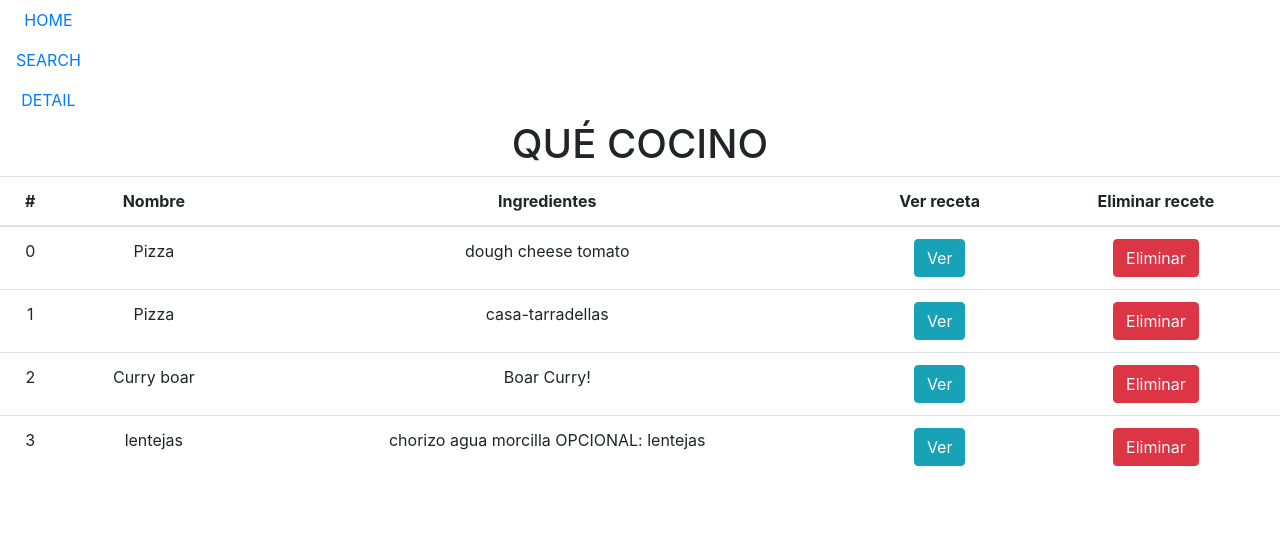
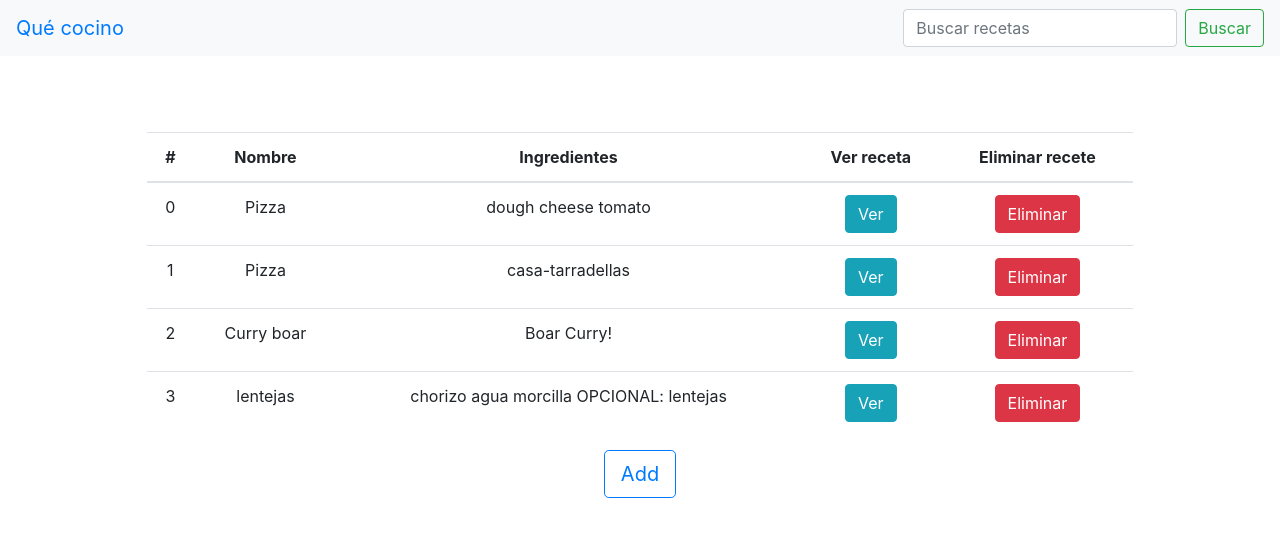
Before and after one commit to adriamunuera-travelperk/TKUniversity, a React (Create React App) app in the folder FRONTEND/que-cocino/: page /recipes in a window 1280 px wide. Shown: the top 536 px of the page. Built offline with nearby package versions, Linux system fonts and the light colour scheme.

Commit message:
Improving the UI

```diff
--- /dev/null
+++ b/FRONTEND/que-cocino/src/AddRecipe.js
@@ -0,0 +1,5 @@
+import React from 'react'
+
+const AddRecipe = () => <h1>ADD RECIPE</h1>
+
+export default AddRecipe
--- a/FRONTEND/que-cocino/src/App.js
+++ b/FRONTEND/que-cocino/src/App.js
@@ -1,33 +1,35 @@
 import React from 'react';
 import logo from './logo.svg';
 import {Switch, Route, NavLink, Redirect} from 'react-router-dom'
-import {Nav, Jumbotron, Button} from 'react-bootstrap'
+import {Nav, Jumbotron, Button, Navbar, NavDropdown, Form, FormControl} from 'react-bootstrap'
 import './App.css';
 import 'bootstrap/dist/css/bootstrap.min.css';
 
 import Homepage from './Homepage'
 import Detail from './Detail'
+import AddRecipe from './AddRecipe'
+
 
 function App() {
   return (
     <div className="App">
-      <div>
-        <Nav variant="pills" defaultActiveKey="/recipes/">
-          <Nav.Item>
-            <Nav.Link>
-              <NavLink exact to="/recipes/">HOME</NavLink>
-            </Nav.Link>
-            <Nav.Link>
-              <NavLink exact to="/recipes/?name=Pi">SEARCH</NavLink>
-            </Nav.Link>
-            <Nav.Link>
-              <NavLink exact activeClassName={'activePage'} to="/recipes/1">DETAIL</NavLink>
-            </Nav.Link>
-          </Nav.Item>
-        </Nav>
-      </div>
+        <Navbar bg="light" expand="lg">
+          <Navbar.Brand>
+            <NavLink exact to="/recipes/">Qué cocino</NavLink>
+          </Navbar.Brand>
+          <Navbar.Toggle aria-controls="basic-navbar-nav" />
+          <Navbar.Collapse id="basic-navbar-nav">
+            <Nav className="mr-auto">
+            </Nav>
+            <Form inline>
+              <FormControl type="text" placeholder="Buscar recetas" className="mr-sm-2" />
+              <Button variant="outline-success">Buscar</Button>
+            </Form>
+          </Navbar.Collapse>
+        </Navbar>
       <Switch>
         <Route exact path='/recipes/' render={() => <Homepage/>}/>
+        <Route exact path='/recipes/add/' render={() => <AddRecipe/>}/>
         <Route exact path={'/recipes/'+':id'} render={(props) => <Detail id={props.match.params.id}/>}/>
         <Redirect to='/recipes/'/>
       </Switch>
--- a/FRONTEND/que-cocino/src/Homepage.js
+++ b/FRONTEND/que-cocino/src/Homepage.js
@@ -14,7 +14,10 @@ const Homepage = () => {
   const allRecipesFromAPI = allRecipes //TODO: GET
 
   return (<div>
-      <h1>QUÉ COCINO</h1>
+            <Container>
+              <Row>
+                <Card style={{ width: '90%', margin: '0 auto', float: 'none', marginTop:'7vh', borderWidth: '0px'}}>
+                    <Card.Body>
                     <Table responsive>
                       <thead>
                         <tr>
@@ -46,6 +49,15 @@ const Homepage = () => {
                         }
                       </tbody>
                     </Table>
+                    <Button variant="outline-primary" size="lg">
+                      <NavLink exact to={"/recipes/add"}>
+                        Add
+                      </NavLink>
+                    </Button>
+                  </Card.Body>
+                </Card>
+              </Row>
+            </Container>
       </div>)
 }
 
```
Lines whose indentation alone changed are shown as unchanged.
